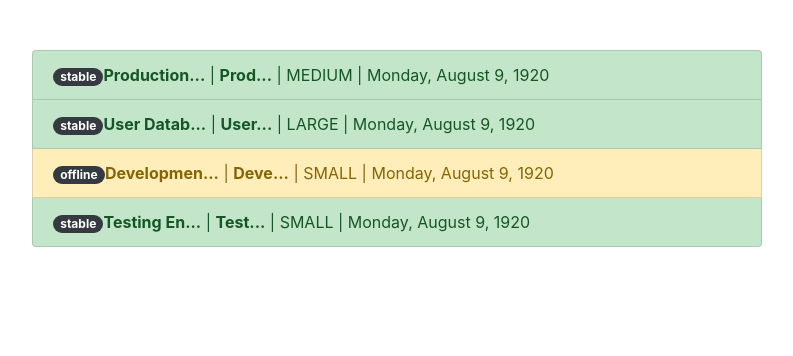
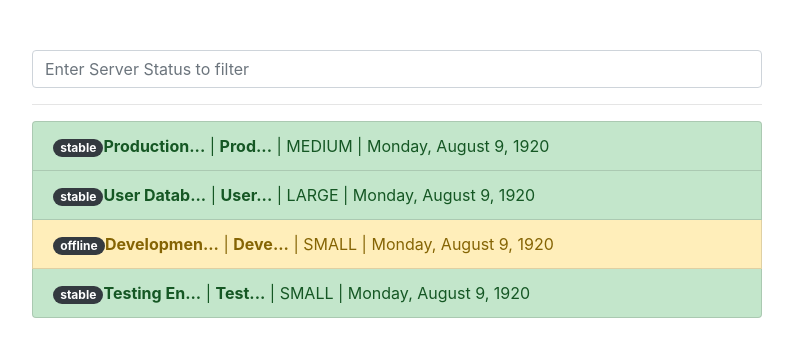
Before and after one commit to Gagandeep39/angular-pipes-ex1, an Angular app: page / in a window 1280 px wide. Shown: the top 356 px of the page, without its empty margins (53-846 px from the left). Built offline with nearby package versions, Linux system fonts and the light colour scheme.

Commit message:
Implemented filter pipe in for loop

```diff
--- a/src/app/app.component.html
+++ b/src/app/app.component.html
@@ -1,10 +1,12 @@
 <div class="container">
   <div class="row">
     <div class="col-xs-12 col-sm-10 col-md-8 col-sm-offset-1 col-md-offset-2">
+      <input type="text" [(ngModel)]="filterKey" class="form-control" placeholder="Enter Server Status to filter">
+      <hr>
       <ul class="list-group">
         <li
           class="list-group-item"
-          *ngFor="let server of servers"
+          *ngFor="let server of servers | filter:filterKey:'status'"
           [ngClass]="getStatusClasses(server)">
           <span
             class="badge badge-pill badge-dark">
--- a/src/app/app.component.ts
+++ b/src/app/app.component.ts
@@ -6,6 +6,8 @@ import { Component } from '@angular/core';
   styleUrls: ['./app.component.css']
 })
 export class AppComponent {
+
+  filterKey = '';
   servers = [
     {
       instanceType: 'medium',
```
